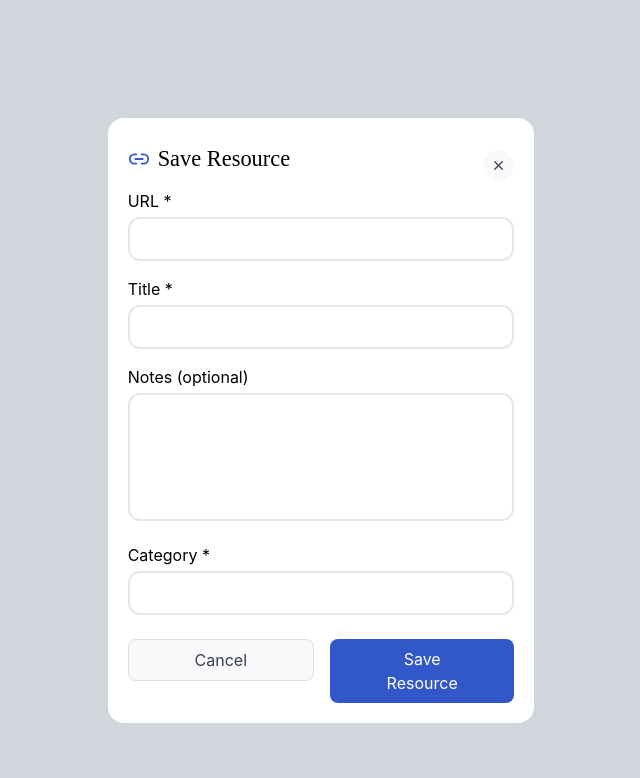
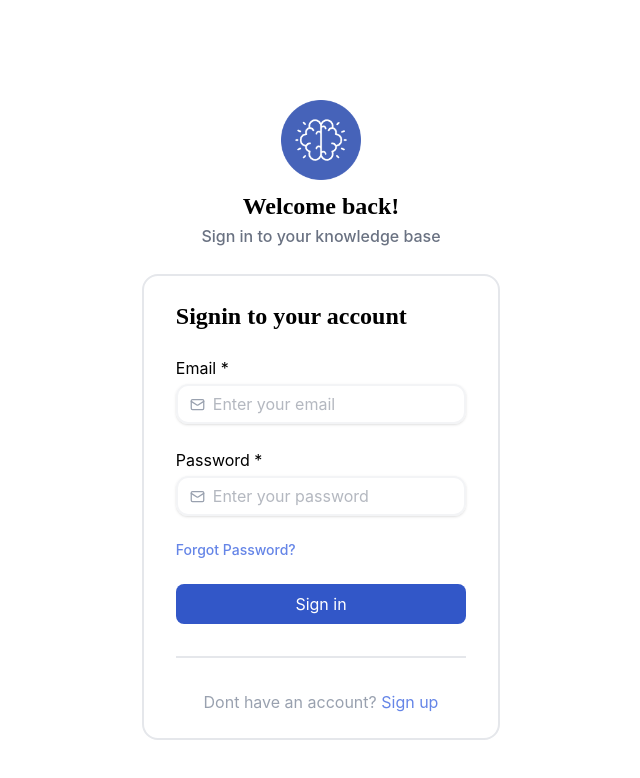
Before and after one commit to jatinydu/savestream, a React (Vite) app in the folder client/: page / in a window 1280 px wide. Shown: the top 778 px of the page, without its empty margins (319-959 px from the left). Built offline with nearby package versions, Linux system fonts and the light colour scheme.

Commit message:
feat: add ui for login

```diff
--- a/client/package.json
+++ b/client/package.json
@@ -12,11 +12,13 @@
   "dependencies": {
     "@types/lodash": "^4.17.20",
     "@types/react-icons": "^2.2.7",
+    "@types/react-router": "^5.1.20",
     "lodash": "^4.17.21",
     "lucide-react": "^0.525.0",
     "react": "^19.1.0",
     "react-dom": "^19.1.0",
     "react-icons": "^5.5.0",
+    "react-router": "^7.7.0",
     "tailwind-scrollbar": "^4.0.2"
   },
   "devDependencies": {
--- a/client/src/App.tsx
+++ b/client/src/App.tsx
@@ -1,9 +1,9 @@
-import AddPostModel from "./components/createPost/AddPostModel";
+import AuthForm from "./pages/AuthForm"
 
 function App() {
   return (
-    <div className="w-screen h-screen flex justify-center items-center pt-10 bg-gray-300 overflow-x-hidden">
-        <AddPostModel/>
+    <div className="w-screen h-screen flex justify-center items-center pt-10 overflow-x-hidden">
+        <AuthForm type="login" title="Welcome back!" desc="Sign in to your knowledge base"/>
     </div>
   )
 }
--- /dev/null
+++ b/client/src/components/Auth/LoginForm.tsx
@@ -0,0 +1,21 @@
+import {type AuthCommonProps} from '../../pages/AuthForm';
+import CreateInput from '../createPost/CreateInput';
+import { Mail } from 'lucide-react';
+import { Link } from 'react-router';
+import CtaBtn from '../lib/CtaBtn';
+
+export default function LoginForm(props:AuthCommonProps) {
+  return (
+    <div className='lg:w-[28vw] flex flex-col p-4 px-8 border-2 border-gray-200 py-6 mt-6 rounded-2xl'>
+       <h4 className='font-serif font-semibold text-2xl mb-3'>Signin to your account</h4>
+       <form className='flex flex-col gap-6 mt-3 w-full'>
+          <CreateInput startIcon={<Mail size={15} color="#99a1af"/>} required={true} type="email" label='Email' placeholder='Enter your email' tagType='input' className='h-[2.5rem] focus-within:ring-2 focus-within:ring-primary rounded-sm border-2 border-gray-100'/>
+          <CreateInput startIcon={<Mail size={15} color="#99a1af"/>} required={true} type="password" label='Password' placeholder='Enter your password' tagType='input' className='h-[2.5rem] focus-within:ring-2 focus-within:ring-primary rounded-sm border-2 border-gray-100'/>
+          <Link to="/" className='text-sm text-primary-light font-medium'>Forgot Password?</Link>
+          <CtaBtn label='Sign in' size='large' onClick={(()=>{})} className='w-full flex justify-center'/>
+          <div className='w-full h-[2px] bg-gray-200 my-2'></div>
+          <p className='text-center text-gray-400'>Dont have an account? <Link to="/" className="text-primary-light">Sign up</Link></p>
+       </form>
+    </div>
+  )
+}
--- /dev/null
+++ b/client/src/components/Auth/SignupForm.tsx
@@ -0,0 +1,9 @@
+import { type AuthCommonProps} from '../../pages/AuthForm';
+
+export default function SignupForm(props:AuthCommonProps) {
+  return (
+    <div>
+
+    </div>
+  )
+}
--- a/client/src/components/createPost/createInput.tsx
+++ b/client/src/components/createPost/createInput.tsx
@@ -1,4 +1,4 @@
-import { SimpleInput, TextArea } from "../lib/Input";
+import { AiInput, SimpleInput, TextArea } from "../lib/Input";
 import SearchInput from "../autoComplete/SearchInput";
 
 interface CreateInputProps {
@@ -9,11 +9,15 @@ interface CreateInputProps {
   type?: string;
   tagType?: 'input' | 'textarea' | 'dropdown';
   required?: boolean;
+  startIcon?: React.ReactNode;
+  endIcon?: React.ReactNode;
+  className?: string;
+  outerClass?: string;
 }
 
 export default function CreateInput(props:CreateInputProps) {
   return (
-    <div className="flex flex-col gap-1 w-full">
+    <div className={`flex flex-col gap-1 w-full`}>
       <span>
         {
           props.label
@@ -25,7 +29,7 @@ export default function CreateInput(props:CreateInputProps) {
         </span>
       </span>
       {
-        props.tagType === 'input' ?  <SimpleInput className="w-full rounded-xl"/> : props.tagType === 'textarea' ? <TextArea className="w-full rounded-xl" /> : props.tagType === "dropdown" ? <SearchInput/> : null
+        props.tagType === 'input' ?  <AiInput placeholder={props.placeholder} startIcon={props.startIcon} endIcon={props.endIcon} type={props.type} className={`w-full rounded-xl ${props.className}`}/> : props.tagType === 'textarea' ? <TextArea className="w-full rounded-xl" /> : props.tagType === "dropdown" ? <SearchInput/> : null
       }
     </div>
   )
--- a/client/src/components/lib/Input.tsx
+++ b/client/src/components/lib/Input.tsx
@@ -38,9 +38,9 @@ export function SimpleInput({type,placeholder,value,reference,className,required
 
 export function AiInput({type,placeholder,value,reference,className,required,name,startIcon,endIcon}: AiProps) {
   return (
-    <div className={`flex gap-2 ${ai} px-3 py-1 self-start items-center justify-between min-w-[40rem] rounded-2xl`}>
+    <div className={`flex gap-2 ${ai} px-3 py-1 self-start items-center justify-between rounded-2xl ${className}`}>
       {startIcon && <span className="">{startIcon}</span>}
-      <input type={type} placeholder={placeholder} value={value} ref={reference} className={`${className} w-full outline-none`} required={required} name={name} />
+      <input type={type} placeholder={placeholder} value={value} ref={reference} className={`w-full outline-none`} required={required} name={name} />
       {endIcon && <ActionBtn onClick={()=>{}} className="px-5 py-3 rounded-xl cursor-pointer" variant="quick" size="small" icon={endIcon}/>}
     </div>
   )
--- a/client/src/main.tsx
+++ b/client/src/main.tsx
@@ -3,11 +3,14 @@ import { createRoot } from 'react-dom/client'
 import './index.css'
 import App from './App.tsx'
 import ToastProvider from './context/ToastContext.tsx'
+import { BrowserRouter } from 'react-router'
 
 createRoot(document.getElementById('root')!).render(
   <StrictMode>
+  <BrowserRouter>
   <ToastProvider>
     <App />
   </ToastProvider>
+  </BrowserRouter>
   </StrictMode>,
 )
--- /dev/null
+++ b/client/src/pages/AuthForm.tsx
@@ -0,0 +1,29 @@
+import Logo from '../assets/savestream.png';
+import LoginForm from '../components/Auth/LoginForm';
+import SignupForm from '../components/Auth/SignupForm';
+
+interface AuthFormProps {
+    type: "login" | "signup";
+    title: string;
+    desc: string;
+}
+
+export interface AuthCommonProps {
+    type: "login" | "signup";
+}
+
+export default function AuthForm(props:AuthFormProps) {
+  return (
+    <div className="w-full px-5 h-auto flex flex-col justify-center items-center">
+      {/* Header */}
+      <div className='flex flex-col items-center gap-0.5'>
+        <img src={Logo} alt="Logo_savestream"  className='w-[5em] mb-2'/>
+        <h3 className='font-serif font-semibold text-2xl'>{props.title}</h3>
+        <p className='text-md font-sens font-medium text-gray-500'>{props.desc}</p>
+        {
+            props.type === "signup" ? <SignupForm type={props.type}/> : props.type === "login" ? <LoginForm type={props.type} /> : null
+        }
+      </div>
+    </div>
+  )
+}
```
Also changed, not shown: 1 other file (tests, documents, lock files or other folders).
